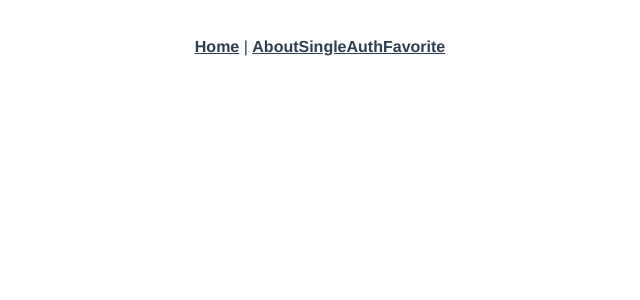
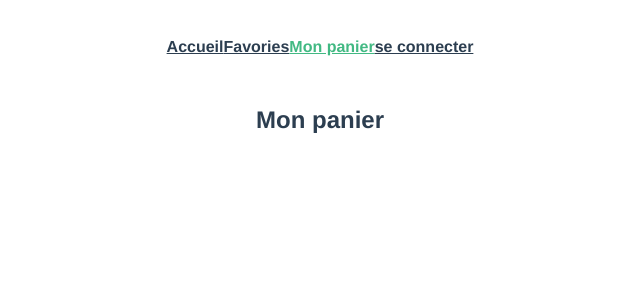
Before and after one commit to alphacpc/sakoo, a Vue app: page /panier in a window 1280 px wide. Shown: the top 300 px of the page, without its empty margins (320-960 px from the left). Built offline with nearby package versions, Linux system fonts and the light colour scheme.

Commit message:
Updating routes

```diff
--- a/src/App.vue
+++ b/src/App.vue
@@ -1,10 +1,9 @@
 <template>
   <div id="nav">
-    <router-link to="/">Home</router-link> |
-    <router-link to="/about">About</router-link>
-    <router-link to="/single">Single</router-link>
-    <router-link to="/auth">Auth</router-link>
-    <router-link to="/favorite">Favorite</router-link>
+    <router-link to="/">Accueil</router-link>
+    <router-link to="/favories">Favories</router-link>
+    <router-link to="/panier">Mon panier</router-link>
+    <router-link to="/auth">se connecter</router-link>
   </div>
   <router-view/>
 </template>
--- a/src/router/index.js
+++ b/src/router/index.js
@@ -1,8 +1,9 @@
 import { createRouter, createWebHistory } from 'vue-router'
 import Home from '../views/Home.vue';
-import Single from '../pages/Single.vue';
-import Auth from '../pages/auth/Login.vue';
-import Favorite from '../pages/Favorite';
+import Detail from '../views/Detail.vue';
+import Cart from '../views/Cart.vue';
+import Favorites from '../views/Favorites.vue';
+import Auth from '../views/auth/Login.vue';
 
 const routes = [
   {
@@ -11,27 +12,24 @@ const routes = [
     component: Home
   },
   {
-    path: '/about',
-    name: 'About',
-    // route level code-splitting
-    // this generates a separate chunk (about.[hash].js) for this route
-    // which is lazy-loaded when the route is visited.
-    component: () => import(/* webpackChunkName: "about" */ '../views/About.vue')
+    path: '/favories',
+    name: 'Favories',
+    component: Favorites
   },
   {
-    path: '/single',
-    name: 'Single',
-    component: Single
+    path: '/panier',
+    name: 'Cart',
+    component: Cart
+  },
+  {
+    path: '/detail',
+    name: 'Detail',
+    component: Detail
   },
   {
     path: '/auth',
     name: 'Login',
     component: Auth
-  },
-  {
-    path: '/favorite',
-    name: 'Favorite',
-    component: Favorite
   },
 ]
 
--- a/src/pages/Single.vue
+++ b/src/views/Cart.vue
@@ -1,10 +1,10 @@
 <template>
-  <h2>Single Page</h2>
+  <h2>Mon panier</h2>
 </template>
 
 <script>
 export default {
-  name: 'Single',
+    name: 'Cart'
 }
 </script>
 
--- a/src/pages/Favorite.vue
+++ b/src/views/Detail.vue
@@ -1,10 +1,10 @@
 <template>
-  <h2>Favorite page</h2>
+  <h2>Detail Page</h2>
 </template>
 
 <script>
 export default {
-  name: 'Favorite',
+  name: 'Detail',
 }
 </script>
 
--- a/src/pages/Home.vue
+++ b/src/views/Favorites.vue
@@ -1,10 +1,10 @@
 <template>
-  <h2>Home page</h2>
+  <h2>Page des favories</h2>
 </template>
 
 <script>
 export default {
-
+    name:"Favorites"
 }
 </script>
 
--- a/src/views/Home.vue
+++ b/src/views/Home.vue
@@ -1,18 +1,13 @@
 <template>
   <div class="home">
     <img alt="Vue logo" src="../assets/logo.png">
-    <HelloWorld msg="Welcome to Your Vue.js App"/>
+    <h2>Page d'accueil</h2>
   </div>
 </template>
 
 <script>
-// @ is an alias to /src
-import HelloWorld from '@/components/HelloWorld.vue'
 
 export default {
   name: 'Home',
-  components: {
-    HelloWorld
-  }
 }
 </script>
```
Also changed, not shown: src/views/auth/Login.vue (renamed from src/pages/auth/Login.vue), src/views/auth/Signup.vue (renamed from src/pages/auth/Signup.vue).
